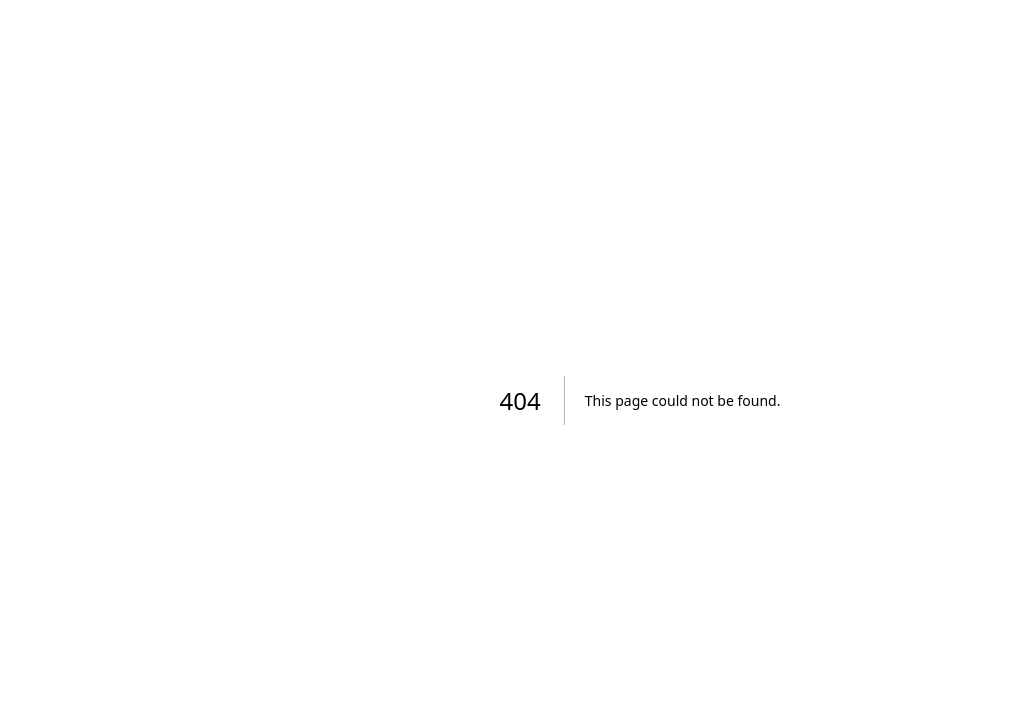
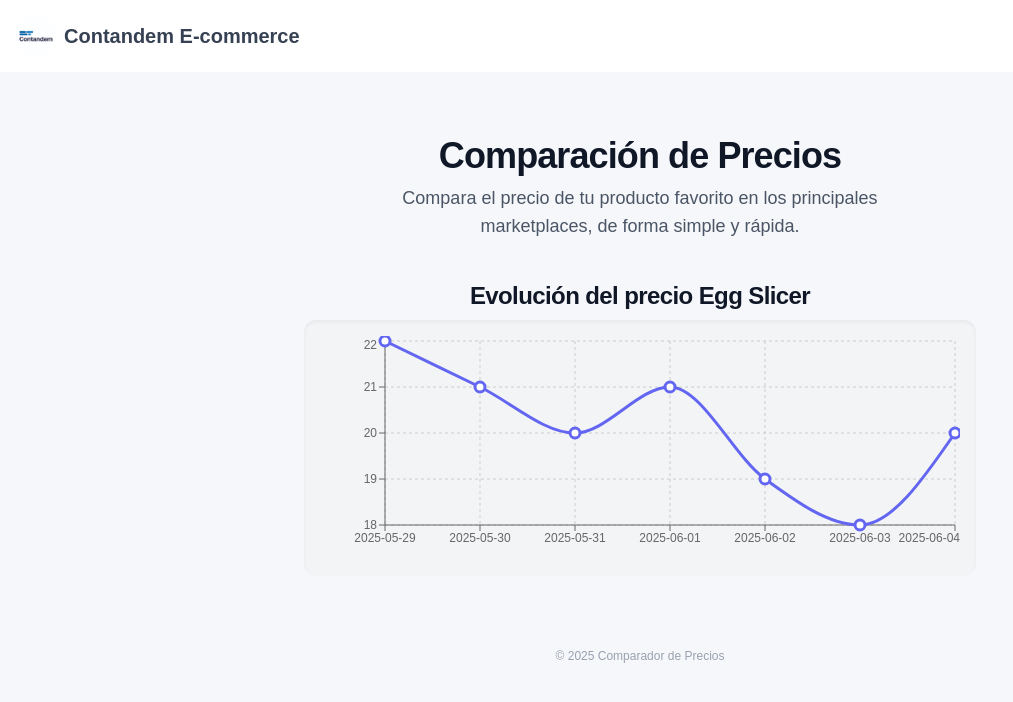
Before and after one commit to rodrigoogalde/ICS3313, a Next.js app: page /graph in a window 1280 px wide. Before the commit this address had no page. Shown: the top 702 px of the page, without its empty margins (0-1013 px from the left). Built offline with nearby package versions, Linux system fonts and the light colour scheme.

Commit message:
feat: add price comparison feature with historical price chart and product links

```diff
--- a/package.json
+++ b/package.json
@@ -12,7 +12,8 @@
     "axios": "^1.9.0",
     "next": "15.3.3",
     "react": "^19.0.0",
-    "react-dom": "^19.0.0"
+    "react-dom": "^19.0.0",
+    "recharts": "^2.15.3"
   },
   "devDependencies": {
     "@eslint/eslintrc": "^3",
--- a/src/app/card.tsx
+++ b/src/app/card.tsx
@@ -2,6 +2,7 @@
 
 import { useState } from "react";
 import Image from "next/image";
+import Link from "next/link";
 
 type CardProps = {
   img: string;
@@ -37,7 +38,11 @@ export default function Card({ img, text, orders, targetOrders }: CardProps) {
           sizes="160px"
         />
       </div>
-      <h3 className="text-lg font-semibold text-gray-800 mb-1">{text}</h3>
+      <h3 className="text-lg font-semibold text-gray-800 mb-1">
+        <Link href="/vs" className="hover:underline hover:text-indigo-600 transition-colors">
+          {text}
+        </Link>
+      </h3>
 <span className="text-lg font-semibold text-gray-500 mb-2">
   Meta: {totalOrders} / {targetOrders}
 </span>
--- /dev/null
+++ b/src/app/graph/GraficoPrecioHistorico.tsx
@@ -0,0 +1,23 @@
+"use client";
+import { LineChart, Line, XAxis, YAxis, Tooltip, ResponsiveContainer, CartesianGrid } from "recharts";
+
+export default function GraficoPrecioHistorico({ data }: { data: { fecha: string, precio: number }[] }) {
+  return (
+    <div className="w-full flex flex-col items-center mb-8">
+      <h2 className="text-2xl font-bold mb-2 text-gray-900 tracking-tight">
+        Evolución del precio Egg Slicer
+      </h2>
+      <div className="w-full h-64 bg-gray-100 rounded-xl p-4 shadow-inner">
+        <ResponsiveContainer width="100%" height="100%">
+          <LineChart data={data}>
+            <CartesianGrid strokeDasharray="3 3" />
+            <XAxis dataKey="fecha" tick={{ fontSize: 12 }} />
+            <YAxis tick={{ fontSize: 12 }} domain={['auto', 'auto']} />
+            <Tooltip />
+            <Line type="monotone" dataKey="precio" stroke="#6366f1" strokeWidth={3} dot={{ r: 5 }} />
+          </LineChart>
+        </ResponsiveContainer>
+      </div>
+    </div>
+  );
+}
--- /dev/null
+++ b/src/app/graph/page.tsx
@@ -0,0 +1,36 @@
+import Header from "../header";
+import GraficoPrecioHistorico from "./GraficoPrecioHistorico";
+
+
+export default function Page() {
+  const historialPrecios = [
+    { fecha: "2025-05-29", precio: 22 },
+    { fecha: "2025-05-30", precio: 21 },
+    { fecha: "2025-05-31", precio: 20 },
+    { fecha: "2025-06-01", precio: 21 },
+    { fecha: "2025-06-02", precio: 19 },
+    { fecha: "2025-06-03", precio: 18 },
+    { fecha: "2025-06-04", precio: 20 },
+  ];
+
+  return (
+    <>
+      <Header />
+      <main className="min-h-screen bg-[#f6f7fa] flex flex-col items-center py-16 px-2">
+        <h1 className="text-4xl font-bold text-gray-900 mb-2 tracking-tight">
+          Comparación de Precios
+        </h1>
+        <p className="mb-10 text-lg text-gray-600 max-w-xl text-center font-normal">
+          Compara el precio de tu producto favorito en los principales marketplaces, de forma simple y rápida.
+        </p>
+        {/* GRAFICO HISTORICO */}
+        <div className="w-full max-w-2xl">
+          <GraficoPrecioHistorico data={historialPrecios} />
+        </div>
+        <footer className="mt-10 text-gray-400 text-xs">
+          © {new Date().getFullYear()} Comparador de Precios
+        </footer>
+      </main>
+    </>
+  );
+}
--- a/src/app/vs/comparador.tsx
+++ b/src/app/vs/comparador.tsx
@@ -1,4 +1,5 @@
 import Image from "next/image";
+import Link from "next/link";
 
 interface Precio {
   tienda: string;
@@ -43,7 +44,11 @@ export default function ComparadorPrecios({ producto }: ComparadorPreciosProps)
             priority
           />
         </div>
-        <h2 className="text-xl sm:text-2xl font-extrabold text-gray-900 tracking-tight">{producto.text}</h2>
+        <h2 className="text-xl sm:text-2xl font-extrabold text-gray-900 tracking-tight mb-2">
+            <Link href="/graph" className="hover:underline hover:text-indigo-600 transition-colors">
+                {producto.text}
+            </Link>
+        </h2>
       </div>
       <div className="flex flex-col gap-2">
         {producto.precios.map((p) => (
```
Also changed, not shown: 1 other file (tests, documents, lock files or other folders).
